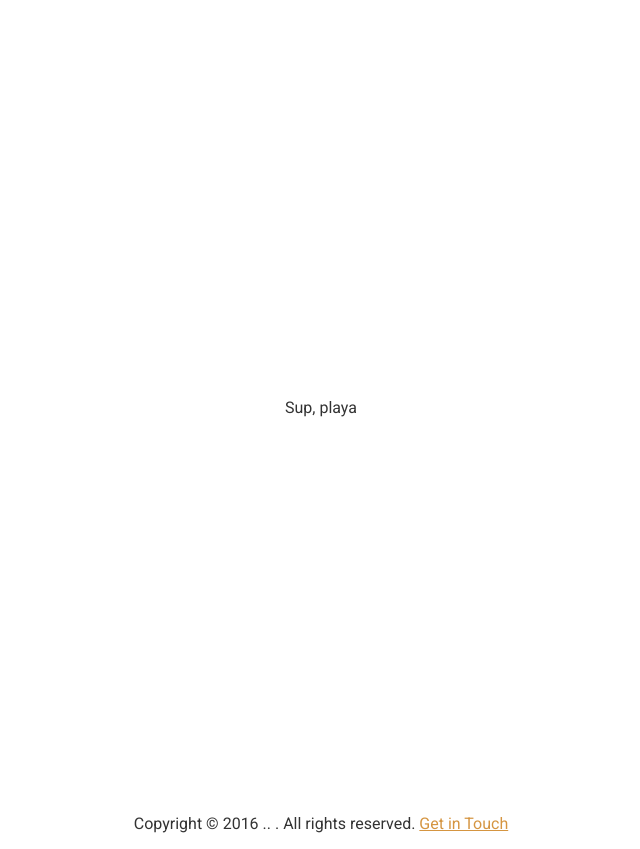
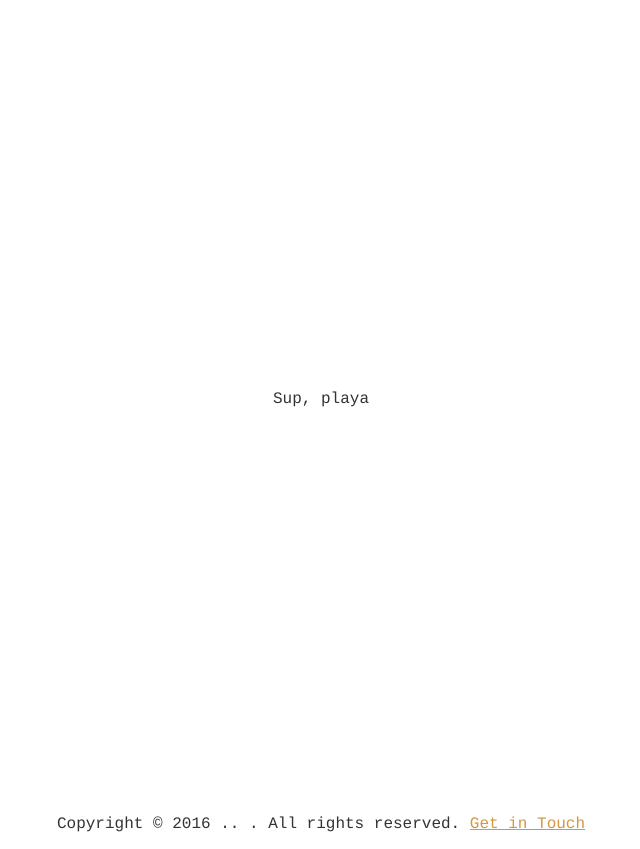
Before and after one commit to glueckler/static-boiler, a PHP site: page / in a window 1280 px wide. Shown: the part 17-866 px from the top of the page, without its empty margins (319-959 px from the left). Run offline with PHP 8.4, Linux system fonts and the light colour scheme.

Commit message:
deleted something minor

```diff
--- a/app/assets/styles/base/_global.css
+++ b/app/assets/styles/base/_global.css
@@ -1,5 +1,5 @@
 body {
-	font-family: 'roboto', sans-serif;
+	font-family: courier;
 	color: #333;
 }
 
--- a/app/index.html
+++ b/app/index.html
@@ -21,7 +21,7 @@
   </header>
 
   <div style="height: 100vh" class="placeholder">
-    <p style="text-align: center; position: relative; top: 50%;">Sup, playa</p>
+    <p style="text-align: center; position: relative; top: 50%; transform: translateY(-50%);">Sup, playa</p>
   </div>
 
   <footer class="site-footer">
--- a/app/temp/styles/styles.css
+++ b/app/temp/styles/styles.css
@@ -450,7 +450,7 @@ template {
 }
 
 body {
-	font-family: 'roboto', sans-serif;
+	font-family: courier;
 	color: #333;
 }
 
```
